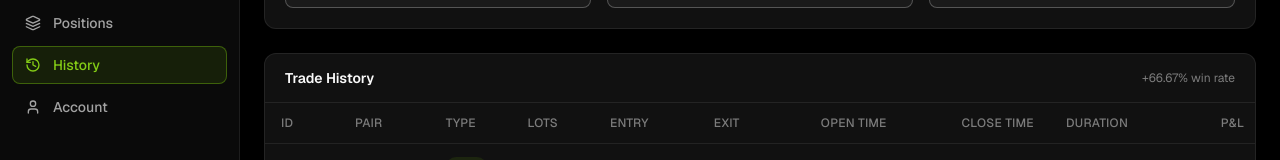
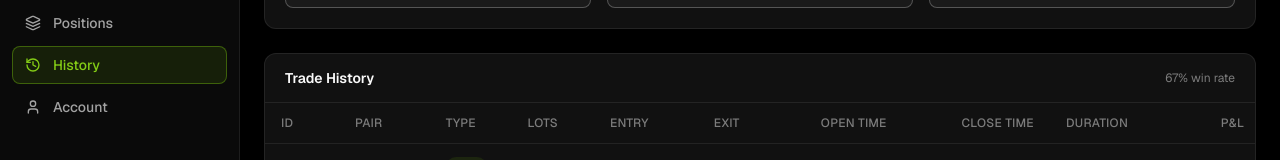
Before and after one commit to TaylorURL/rootriseholdings-com, a React (Vite) app: page /history in a window 1280 px wide. Shown: the part 162-322 px from the top of the page. Built offline with nearby package versions, Linux system fonts and the light colour scheme.

Commit message:
sunday: Edit src/pages/HistoryPage.jsx

```diff
--- a/src/pages/HistoryPage.jsx
+++ b/src/pages/HistoryPage.jsx
@@ -122,7 +122,7 @@ export default function HistoryPage() {
       </PageSection>
 
       <PageSection>
-        <Card title="Trade History" padded={false} action={<span className="text-xs text-text-faint">{formatPercent(winRate - 0)} win rate</span>}>
+        <Card title="Trade History" padded={false} action={<span className="text-xs text-text-faint">{winRate.toFixed(0)}% win rate</span>}>
           <Table columns={columns} rows={visibleTrades} footer={footer} empty="No trades match your filters." />
         </Card>
       </PageSection>
```
